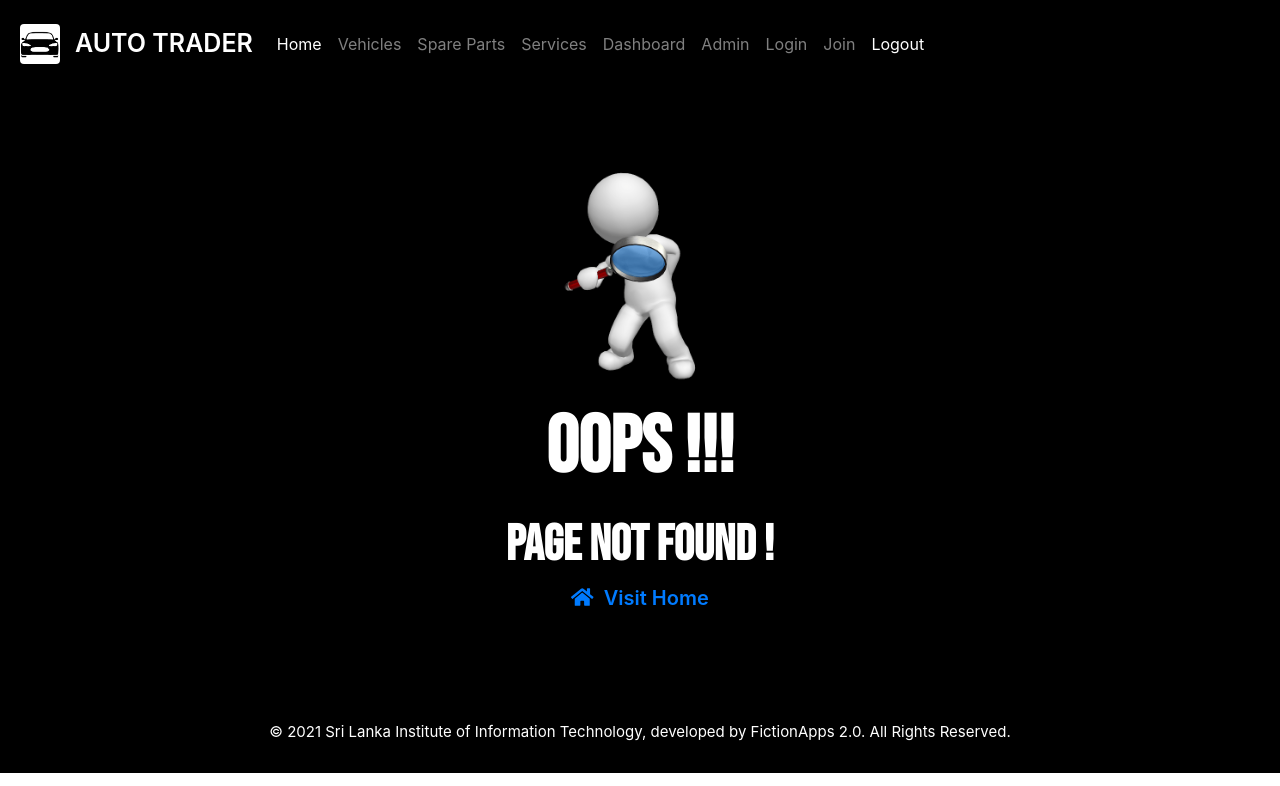
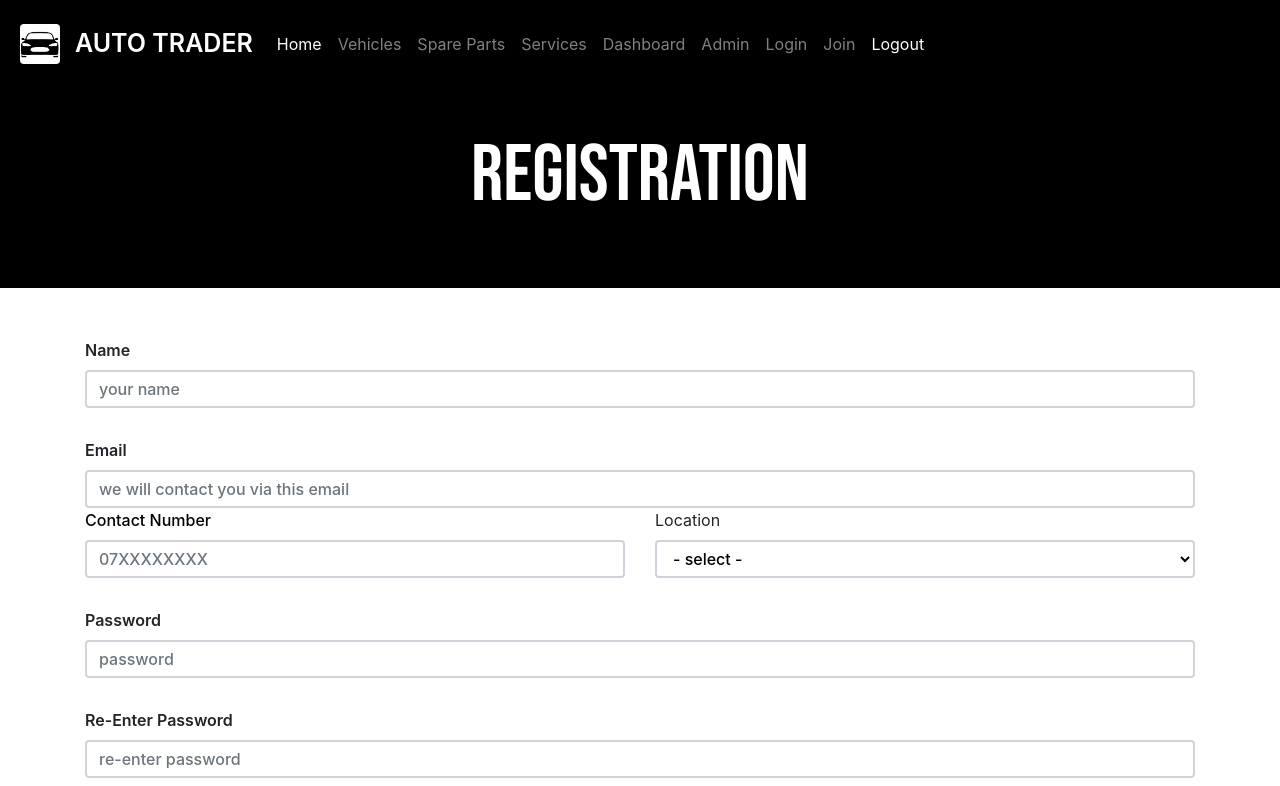
Before and after one commit to shamoda/auto-trader-web, a React (Create React App) app: page /registration in a window 1280 px wide. Shown: the top 786 px of the page. Built offline with nearby package versions, Linux system fonts and the light colour scheme.

Commit message:
Fixes AB#72, user registration logic implemented

```diff
--- a/src/component/FrontEnd.js
+++ b/src/component/FrontEnd.js
@@ -5,6 +5,8 @@ import Header from './Header-Footer/Header';
 import Home from './Home/Home';
 import Login from './Login/Login';
 import NotFoundError from './NotFoundError/NotFoundError';
+import UserRegistration from './UserRegistration/UserRegistration';
+import UserRegistrationDataService from './UserRegistration/UserRegistrationDataService';
 
 class FrontEnd extends Component {
     state = {  }
@@ -17,6 +19,7 @@ class FrontEnd extends Component {
                         <Route path="/" exact component={Home} />
                         <Route path="/login" component={Login} />
                         {/* <Route path="/test" component={YourComponent} /> */}
+                        <Route path="/registration" component={UserRegistration}/>
                         <Route component={NotFoundError} />
                     </Switch>
                     <Footer/>
--- /dev/null
+++ b/src/component/UserRegistration/UserRegistration.css
@@ -0,0 +1,40 @@
+.userregistration-title {
+  font-family: 'Bebas Neue', cursive;
+  color: white;
+  font-size: 80px;
+  height: 200px;
+  background: black;
+  text-align: center;
+  padding: 28px 0px;
+}
+
+.userregistration-container {
+  margin-top: 50px;
+  margin-bottom: 50px;
+}
+
+.userregistration-form-group {
+  margin-top: 30px;
+  font-weight: 600;
+}
+
+.userregistration-form-input {
+  border-width: 2px !important;
+  color: black !important;
+  font-weight: 480 !important;
+}
+
+.userregistration-button {
+  font-weight: 800;
+  background-color: black !important;
+  margin-top: 10px;
+  width: 150px !important;
+}
+
+.userregistration-error {
+  color: red;
+  font-weight: 600;
+  font-size: 14px;
+  margin-top: 5px;
+  margin-bottom: 20px;
+}
--- /dev/null
+++ b/src/component/UserRegistration/UserRegistration.js
@@ -0,0 +1,168 @@
+import React, { Component } from 'react'
+import { Form, Container, Button, Modal, Spinner, Col, Row } from 'react-bootstrap'
+import swal from 'sweetalert';
+import './UserRegistration.css'
+import UserRegistrationDataService from './UserRegistrationDataService';
+
+export default class UserRegistration extends Component {
+
+  constructor(props){
+    super(props);
+    this.state = {
+      name: '',
+      email: '',
+      contact: '',
+      location: '',
+      password: '',
+      temppassword: '',
+      error: null,
+      loading: false
+    }
+
+    this.registerUser = this.registerUser.bind(this);
+    this.displayError = this.displayError.bind(this);
+
+  }
+
+  registerUser(event) {
+    event.preventDefault();
+
+    if (this.state.name === '') {
+      this.displayError('Name cannot be empty')
+    }else if (this.state.email === '') {
+      this.displayError('Email cannot be empty')
+    }else if (this.state.contact === '') {
+      this.displayError('Contact cannot be empty')
+    }else if (this.state.location === '') {
+      this.displayError('Location cannot be empty')
+    }else if (this.state.password === '') {
+      this.displayError('Password cannot be empty')
+    }else if (this.state.temppassword === '') {
+      this.displayError('Please re-enter password')
+    }else if (this.state.password != this.state.temppassword){
+      this.displayError('The password you entered do not match. Please re-enter password')
+    }else if (this.state.contact.length != 10) {
+      this.displayError('Invalid phone number')
+    }else {
+      this.setState({loading: true})
+
+      let formData = new FormData();
+      formData.append('name', this.state.name);
+      formData.append('email', this.state.email);
+      formData.append('contact', this.state.contact);
+      formData.append('location', this.state.location);
+      formData.append('password', this.state.password);
+      formData.append('role', 'seller');
+
+      UserRegistrationDataService.registerUser(formData)
+      .then( response => {
+        this.setState({loading: false})
+        swal({
+          title: "Registration Successful!",
+          text: "Log in to your profile to stay up to date",
+          icon: "success",
+          button: "Login",
+        }).then(result => {
+          return this.props.history.push('./login')
+        })
+      })
+      .catch( error => {
+        this.setState({loading: false})
+        swal({
+          title: "Oops!",
+          text: "Seems your email address is already exists. Please try again.",
+          icon: "error",
+          button: "Ok",
+        })
+      })
+
+    }
+  }
+
+  displayError(msg) {
+    this.setState({
+      error: msg
+    })
+  }
+
+  handleChange = event =>{
+    this.setState({
+      [event.target.name] : event.target.value,
+      error: null
+
+    }, () => console.log(this.state))
+  };
+
+
+  render() {
+    return (
+      <div>
+        <div className="userregistration-title">
+            REGISTRATION
+        </div>
+
+        <Container className="userregistration-container">
+          <Form autoComplete="off" onSubmit={this.registerUser}>
+
+            <Form.Group controlId="name" className="userregistration-form-group">
+              <Form.Label>Name</Form.Label>
+              <Form.Control onChange={this.handleChange} name="name" value={this.state.name} type="text" placeholder="your name" className="userregistration-form-input" />
+            </Form.Group>
+
+            <Form.Group controlId="email" className="userregistration-form-group">
+              <Form.Label>Email</Form.Label>
+              <Form.Control onChange={this.handleChange} name="email" value={this.state.email} type="email" placeholder="we will contact you via this email" className="userregistration-form-input" />
+            </Form.Group>
+
+            <Row classname="userregistration-form-row" >
+              <Col>
+                <Form.Group controlId="contact" className="userregistration-form-input">
+                  <Form.Label>Contact Number</Form.Label>
+                  <Form.Control onChange={this.handleChange} name="contact" value={this.state.contact} type="number" placeholder="07XXXXXXXX" className="userregistration-form-input"/>
+                </Form.Group>
+              </Col>
+              <Col>
+                <Form.Group controlId="location" className="attendeeregistration-form-group">
+                  <Form.Label>Location</Form.Label>
+                    <Form.Control onChange={this.handleChange} name="location" value={this.state.location} type="text" as="select" className="userregistration-form-input" >
+                      <option value="">- select -</option>
+                      <option>Anuradapura</option>
+                      <option>Bandaragama</option>
+                      <option>Colombo</option>
+                      <option>Dehiwala</option>
+                      <option>Gampaha</option>
+                      <option>Hambanthota</option>
+                      <option>Jaffna</option>
+                      <option>Kandy</option>
+                      <option>Maharagama</option>
+                      <option>Panadura</option>
+                    </Form.Control>
+                </Form.Group>
+              </Col>
+            </Row>
+
+            <Form.Group controlId="password" className="userregistration-form-group">
+              <Form.Label>Password</Form.Label>
+              <Form.Control onChange={this.handleChange} name="password" value={this.state.password} type="password" placeholder="password" className = "userregistration-form-input" />
+            </Form.Group>
+
+            <Form.Group controlId="temppassword" className="userregistration-form-group">
+              <Form.Label>Re-Enter Password</Form.Label>
+              <Form.Control onChange={this.handleChange} name="temppassword" value={this.state.temppassword} type="password" placeholder="re-enter password" className = "userregistration-form-input" />
+            </Form.Group>
+
+
+            <Button type="submit" className="userregistration-button">Register</Button>
+                            {this.state.error && <p className="userregistration-error">{this.state.error}</p>}
+          </Form>
+        </Container>
+{/*
+        <Modal centered size="sm" show={this.state.loading} onHide={() => console.log('please wait...')}>
+                    <Modal.Header>
+                    <Modal.Title><Spinner animation="border" /> Please wait...</Modal.Title>
+                    </Modal.Header>
+                </Modal> */}
+      </div>
+    )
+  }
+}
--- /dev/null
+++ b/src/component/UserRegistration/UserRegistrationDataService.js
@@ -0,0 +1,13 @@
+import userEvent from "@testing-library/user-event";
+import axios from "axios";
+import { HOST_URL } from "../../Api";
+
+
+class UserRegistrationDataService{
+  registerUser(user){
+    return axios.post(HOST_URL+'/api/v1/user', user);
+  }
+
+}
+
+export default new UserRegistrationDataService();
```
